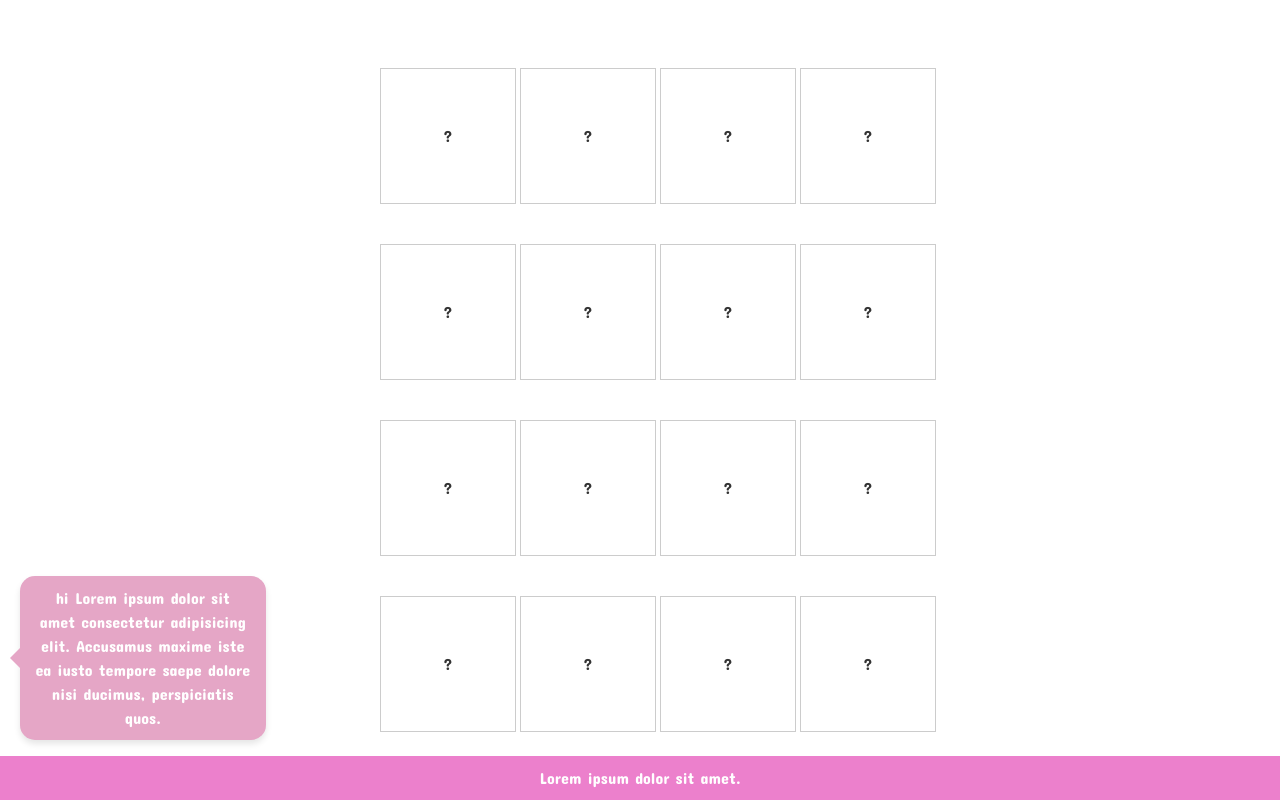
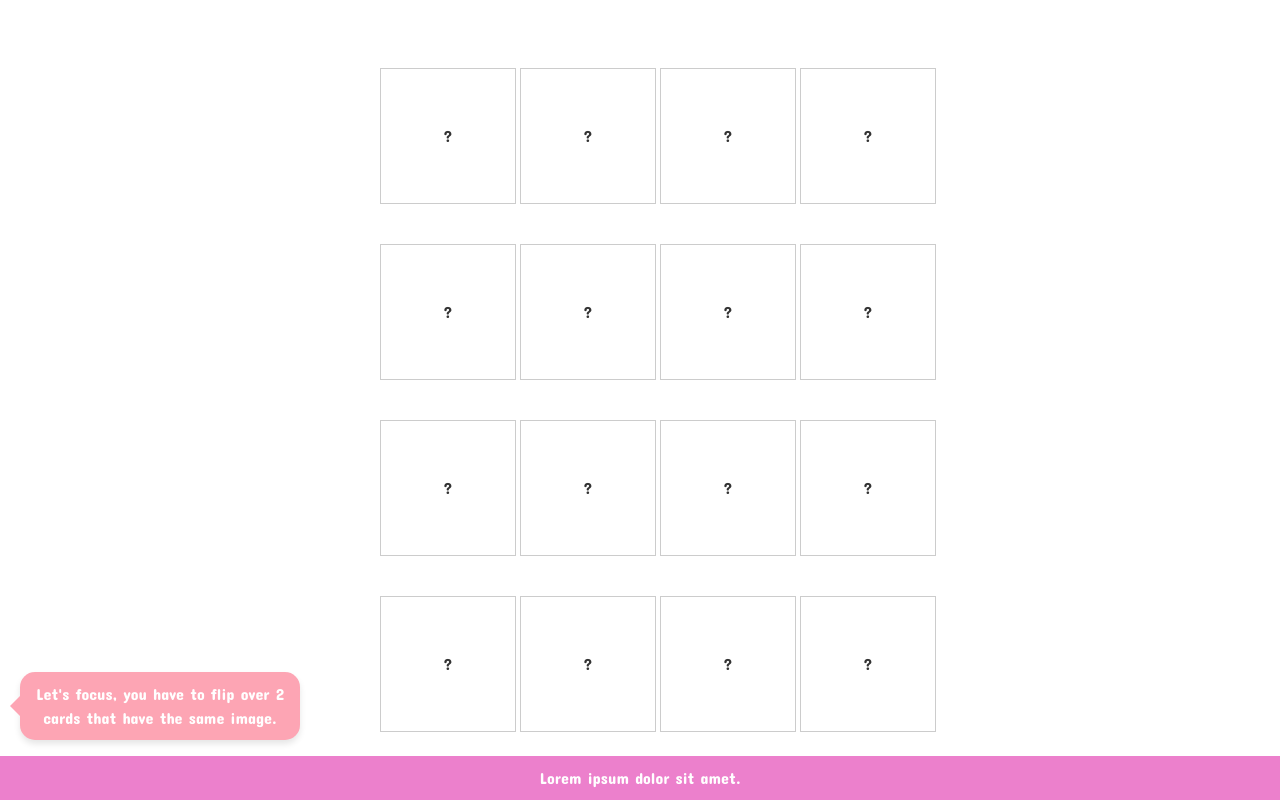
Before and after one commit to reykayanti/cutties-memory-game, a React (Vite) app: page /board in a window 1280 px wide. Built offline with nearby package versions, Linux system fonts and the light colour scheme.

Commit message:
finish until notifikasi win

```diff
--- a/src/Pages/Board/Board.jsx
+++ b/src/Pages/Board/Board.jsx
@@ -2,11 +2,12 @@ import React, { useEffect, useState } from 'react'
 import './Board.css'
 import { assets } from '../../assets/assets'
 import Bubchat from '../../components/Bubchat/Bubchat';
+import Won from '../../components/Won/Won';
 
 
 const Board = () => {
 
-  const [showPopup, setShowPopup] = useState(false);
+
 
     const images = [
         assets['green'], assets['purple'], assets['coklat'], assets['yellow'],
@@ -16,6 +17,8 @@ const Board = () => {
     const [cards, setCards] = useState([]);
     const [flippedIndexes, setFlippedIndexes] = useState([]);
     const [matchedCards, setMatchedCards] = useState([]);
+    const [gameWon, setGameWon] = useState(false);
+    const [showPopup, setShowPopup] = useState(false);
 
      //komponen card
      const Card = ({ image, onClick, flipped, id }) => {
@@ -41,6 +44,13 @@ const Board = () => {
         }, 4000)
 
       }, []);
+
+      //menang
+      useEffect(() => {
+        if (matchedCards.length === images.length) {
+          setGameWon(true); // Jika jumlah pasangan yang cocok sama dengan total kartu, maka pemain menang
+        }
+      }, [matchedCards]);
 
       const handleCardClick = (index) => {
         if (flippedIndexes.length === 2 || cards[index].flipped || cards[index].matched) {
@@ -77,7 +87,9 @@ const Board = () => {
   return (
     <div className='board'>
 
-      <Bubchat/>
+      {showPopup &&
+        <Bubchat/>
+      }
 
       {cards.map((card, index) => (
         <Card
@@ -88,6 +100,12 @@ const Board = () => {
           onClick={handleCardClick}
         />
       ))}
+
+      {gameWon
+        &&
+        <Won/>
+      }
+
     </div>
   )
 }
--- a/src/components/Bubchat/Bubchat.css
+++ b/src/components/Bubchat/Bubchat.css
@@ -1,23 +1,26 @@
 .bubble {
     position: absolute;
     display: flex;
+    flex-direction: column;
+    gap: 30px;
     justify-content: flex-start; /* Menyusun ke kiri, bisa diubah ke kanan untuk chat lawan */
     padding: 10px;
     bottom: 50px;
     left: 10px;
+    width: 250px;
 }
 
 /* Membuat tampilan chat bubble */
 .chat-1 {
-    background-color: #e5a6c6; /* Warna biru untuk chat bubble */
-    color: white; /* Warna teks putih */
-    padding: 10px 15px; /* Padding dalam bubble */
-    border-radius: 15px; /* Membuat sudut membulat */
-    max-width: 20%; /* Lebar maksimal bubble */
-    font-size: 16px; /* Ukuran font */
-    line-height: 1.5; /* Jarak antar baris teks */
-    box-shadow: 0 4px 6px rgba(0, 0, 0, 0.1); /* Bayangan lembut di bawah bubble */
-    position: relative; /* Agar bisa membuat ujung segitiga */
+    background-color: rgb(253, 165, 180);
+    color: white;
+    padding: 10px 15px;
+    border-radius: 15px;
+    width: 100%;
+    font-size: 16px;
+    line-height: 1.5;
+    box-shadow: 0 4px 6px rgba(0, 0, 0, 0.1);
+    position: relative;
 }
 
 /* Membuat ujung segitiga di sebelah kiri bubble */
@@ -29,7 +32,7 @@
     transform: translateY(-50%);
     border-width: 10px;
     border-style: solid;
-    border-color: transparent #e5a6c6 transparent transparent;
+    border-color: transparent rgb(253, 165, 180) transparent transparent;
 }
 
 /* Tambahkan style untuk elemen parent jika ingin lebih rapi */
--- a/src/components/Bubchat/Bubchat.jsx
+++ b/src/components/Bubchat/Bubchat.jsx
@@ -6,7 +6,7 @@ const Bubchat = () => {
 
     <div className="bubble">
         <div className="chat-1">
-            hi Lorem ipsum dolor sit amet consectetur adipisicing elit. Accusamus maxime iste ea iusto tempore saepe dolore nisi ducimus, perspiciatis quos.
+          Let's focus, you have to flip over 2 cards that have the same image.
         </div>
     </div>
 
--- /dev/null
+++ b/src/components/Won/Won.css
@@ -0,0 +1,45 @@
+.win-notification{
+    position: fixed;
+    top: 50%;
+    left: 50%;
+    transform: translate(-50%, -50%);
+    height: 200px;
+    width: 500px;
+    background-color: rgb(255, 219, 225);
+    display: flex;
+    justify-content: center;
+    align-items: center;
+    animation: slideIn 1s ease-out;
+}
+.win-notification .gift{
+    position: absolute;
+    width: 200px;
+    top: -100px;
+    left: -50px;
+}
+.win-popup{
+    display: flex;
+    flex-direction: column;
+}
+.win-popup p{
+    font-size: 24px;
+}
+.claim{
+    background-color: white;
+    color: rgb(184, 74, 92);
+    border: none;
+    cursor: pointer;
+    height: 50px;
+    width: 200px;
+    font-family: "Concert One", serif;
+}
+@keyframes slideIn {
+    0% {
+        opacity: 0;
+        transform: translate(-50%, 50%); /* Dimulai dari bawah */
+    }
+    100% {
+        opacity: 1;
+        transform: translate(-50%, -50%); /* Posisi final */
+    }
+}
--- /dev/null
+++ b/src/components/Won/Won.jsx
@@ -0,0 +1,17 @@
+import React from 'react'
+import './Won.css'
+import { assets } from '../../assets/assets'
+
+const Won = () => {
+  return (
+    <div className='win-notification'>
+        <img className='gift' src={assets.gift} alt="" />
+        <div className="win-popup">
+            <p>You Win!!</p>
+            <button className='claim'>Claim your gift</button>
+        </div>
+    </div>
+  )
+}
+
+export default Won
```
